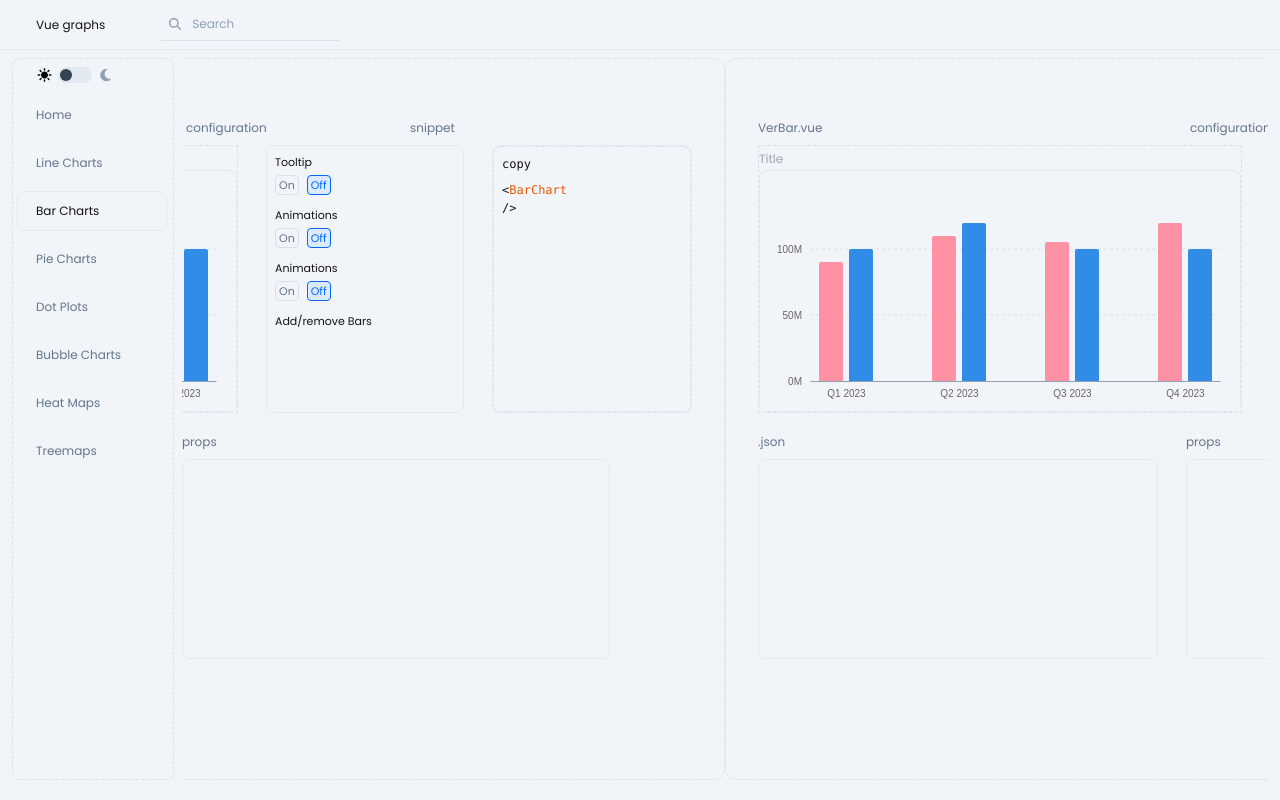
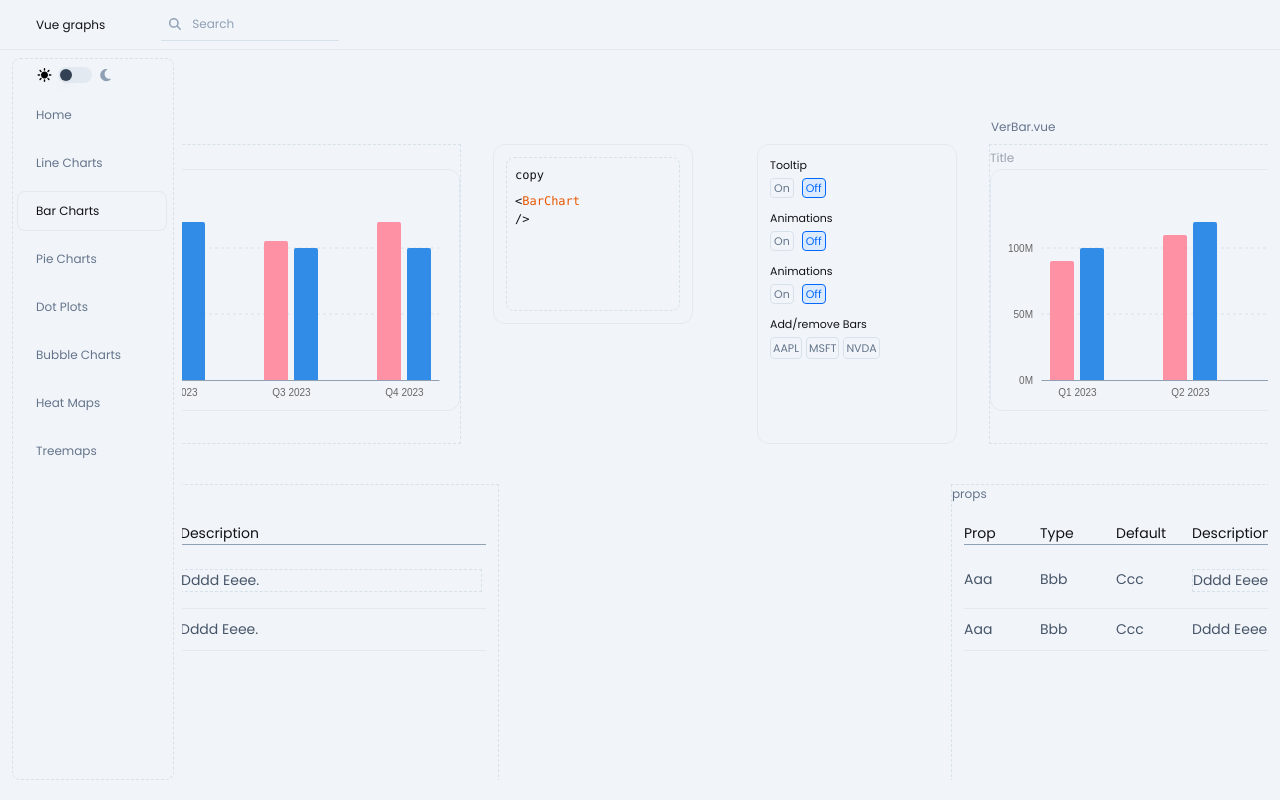
Before and after one commit to rebanovsky/vue-graphs, a Vue app in the folder frontend/: page /bar in a window 1280 px wide. Built offline with nearby package versions, Linux system fonts and the light colour scheme.

Commit message:
ui fixes

```diff
--- a/frontend/src/components/common/ChartContainer.vue
+++ b/frontend/src/components/common/ChartContainer.vue
@@ -1,6 +1,6 @@
 <template>
   <div
-    class="chart-container flex w-[auto] flex-col gridlines gap-[20px] p-[32px] rounded-[12px]"
+    class="chart-container flex w-[auto] flex-col gap-[20px] p-[32px] rounded-[12px]"
   >
     <div class="chart-title w-[200px] py-[4px]">
       <div class="h-[100%] rounded-[8px] text-[14px] text-slate-500 flex"></div>
@@ -8,44 +8,71 @@
 
     <div class="flex flex-col gap-[8px]">
       <div
-        class="header-row w-[100%] flex gap-[32px] items-end text-slate-700 dark:text-slate-300 text-[12px]"
+        class="header-row w-[100%] flex gap-[32px] justify-center items-end text-slate-700 dark:text-slate-300 text-[12px]"
       >
-        <div class="header-graph w-[400px] text-slate-500">
+        <div class="header-graph w-[480px] text-slate-500">
           <slot name="title"></slot>
         </div>
-        <div class="header-config w-[192px] text-slate-500">configuration</div>
-        <div class="header-config w-[200px] text-slate-500">snippet</div>
       </div>
-      <div class="flex gap-[28px]">
-        <div class="flex flex-col gap-[8px]">
-          <slot></slot>
-        </div>
-
-        <div class="graph-config rounded-[8px] chart-border p-[8px]">
-          <div class="flex flex-col gap-[12px] w-[180px] h-[180px] overflow-y-auto">
+      <div class="flex flex-col gap-[40px]">
+        <div class="flex gap-[32px] justify-center">
+          <div class="config-header flex text-[14px]">
+            <div
+              class="flex flex-col gap-[12px] chart-border w-[200px] p-[12px] h-[300px] overflow-y-auto"
+            >
               <slot name="config"></slot>
             </div>
           </div>
-        <div class="w-[200px] chart-border">
+
+          <slot></slot>
+
+          <div class="config-header flex text-[14px]">
+            <div
+              class="flex flex-col gap-[12px] chart-border w-[200px] p-[12px] h-[180px] overflow-y-auto"
+            >
               <slot name="code-block"></slot>
             </div>
           </div>
+
         </div>
-    <div class="second-row flex gap-[28px]">
-      <div class="data-wrapper w-[400px] flex flex-col gap-[8px]">
-        <div class="props-title text-[12px] text-slate-500">{{ dataFile }}</div>
+        <div class="second-row flex gap-[28px] justify-center">
+          <div class="props-wrapper w-[560px] gridlines flex flex-col gap-[8px]">
+            <div class="props-title text-[12px] text-slate-500">props</div>
             <div
-          class="chart-properties text-[12px] w-[auto] h-[200px] chart-border p-[12px] rounded-[8px]"
+              class="chart-properties text-[14px] w-[auto] h-[400px] p-[12px] rounded-[8px]"
             >
-          <slot name="data"></slot>
+              <div class="props-table flex flex-col gap-[8px]">
+                <div
+                  class="props-header flex gap-[12px] border-b-[1px] border-slate-400 dark:border-slate-600"
+                >
+                  <div class="props-title w-[64px]">Prop</div>
+                  <div class="props-title w-[64px]">Type</div>
+                  <div class="props-title w-[64px]">Default</div>
+                  <div class="props-title w-[302px]">Description</div>
+                </div>
+                <div
+                  class="props-data flex flex-col gap-[0px] dark:text-slate-300"
+                >
+                  <div
+                    class="props-row flex gap-[12px] py-[16px] text-slate-600 dark:text-slate-400 border-b-[1px] border-slate-200 dark:border-slate-800"
+                  >
+                    <div class="props-cell w-[64px]">Aaa</div>
+                    <div class="props-cell w-[64px]">Bbb</div>
+                    <div class="props-cell w-[64px]">Ccc</div>
+                    <div class="props-cell gridlines w-[302px]">Dddd Eeee.</div>
+                  </div>
+                  <div
+                    class="props-row flex gap-[12px] text-slate-600 dark:text-slate-400 py-[10px] border-b-[1px] border-slate-200 dark:border-slate-800"
+                  >
+                    <div class="props-cell w-[64px]">Aaa</div>
+                    <div class="props-cell w-[64px]">Bbb</div>
+                    <div class="props-cell w-[64px]">Ccc</div>
+                    <div class="props-cell w-[302px]">Dddd Eeee.</div>
                   </div>
                 </div>
-      <div class="props-wrapper w-[428px] flex flex-col gap-[8px]">
-        <div class="props-title text-[12px] text-slate-500">props</div>
-        <div
-          class="chart-properties text-[12px] w-[auto] h-[200px] chart-border p-[12px] rounded-[8px]"
-        >
-          <slot name="props"></slot>
+              </div>
+            </div>
+          </div>
         </div>
       </div>
     </div>
--- a/frontend/src/components/v-graphs/graphs/SingleLine.vue
+++ b/frontend/src/components/v-graphs/graphs/SingleLine.vue
@@ -216,7 +216,7 @@ export default {
                 .attr("x", mx) // Position aligned with the mouse x on the vertical line
                 .attr("y", 0) // Position at the top of the SVG drawing area
                 .text(d3.format(".2f")(closestPt.y)) // Format the y value to 2 decimal places
-                .attr("class", "fill-slate-500 text-[14px] gridlines") // Text color
+                .attr("class", "fill-slate-500 text-[1em] gridlines") // Text color
                 .attr("text-anchor", "left") // Text alignment to the left of the x position
                 .attr("alignment-baseline", "hanging") // Text alignment to hang from the y position
                 .attr("dx", "5px") // Offset from the vertical line to avoid overlap
--- a/frontend/src/index.css
+++ b/frontend/src/index.css
@@ -13,7 +13,7 @@
   }
   .chart-border {
     border-width: 1px;
-    border-radius: 8px;
+    border-radius: 12px;
     border-color: theme("colors.slate.200");
     @apply dark:border-slate-800;
   }
--- a/frontend/src/views/v-graphs/graphs/BarCharts.vue
+++ b/frontend/src/views/v-graphs/graphs/BarCharts.vue
@@ -48,7 +48,7 @@
           </div>
           <transition-group name="list" tag="div" class="flex flex-col">
             <div
-              class="props px-[16px] flex"
+              class="props pl-[16px] flex"
               v-for="prop in singleLineProps"
               :key="prop.name"
             >
@@ -113,7 +113,7 @@
           </div>
           <transition-group name="list" tag="div" class="flex flex-col">
             <div
-              class="props px-[16px] flex"
+              class="props pl-[16px] flex"
               v-for="prop in singleLineProps"
               :key="prop.name"
             >
--- a/frontend/src/views/v-graphs/graphs/BubbleCharts.vue
+++ b/frontend/src/views/v-graphs/graphs/BubbleCharts.vue
@@ -42,7 +42,7 @@
           </div>
           <transition-group name="list" tag="div" class="flex flex-col">
             <div
-              class="props px-[16px] flex"
+              class="props pl-[16px] flex"
               v-for="prop in singleLineProps"
               :key="prop.name"
             >
--- a/frontend/src/views/v-graphs/graphs/DotGraphs.vue
+++ b/frontend/src/views/v-graphs/graphs/DotGraphs.vue
@@ -42,7 +42,7 @@
           </div>
           <transition-group name="list" tag="div" class="flex flex-col">
             <div
-              class="props px-[16px] flex"
+              class="props pl-[16px] flex"
               v-for="prop in singleLineProps"
               :key="prop.name"
             >
--- a/frontend/src/views/v-graphs/graphs/LineCharts.vue
+++ b/frontend/src/views/v-graphs/graphs/LineCharts.vue
@@ -4,15 +4,14 @@
     <ChartContainer>
       <template #title>SingleLine.vue</template>
       <SingleLine
-        :width="400"
-        :height="200"
+        :width="560"
+        :height="280"
         :data="lineData"
         dateFormat="%Y-%m-%d"
         :line-color="chartConfig.lineColor"
         :tooltip="chartConfig.tooltip"
       />
       <template #config>
-
         <RadioButton
           :title="barTooltip.title"
           :options="barTooltip.config"
@@ -32,7 +31,7 @@
       </template>
       <template #code-block>
         <div
-          class="codeblock h-[100%] text-[12px] transition ease duration-100 flex flex-col gap-[8px] w-[100%] font-mono rounded-[8px] p-[8px]"
+          class="codeblock h-[100%] text-[12px] transition ease duration-100 flex flex-col gap-[8px] w-[100%] font-mono"
         >
           <div class="copy-code w-[100%] flex">copy</div>
           <div class="flex flex-col relative">
@@ -44,7 +43,7 @@
             </div>
             <transition-group name="list" tag="div" class="flex flex-col">
               <div
-                class="props px-[16px] flex"
+                class="props pl-[16px] flex"
                 v-for="prop in singleLineProps"
                 :key="prop.name"
               >
@@ -63,9 +62,6 @@
             </transition-group>
           </div>
         </div>
-      </template>
-      <template #props>
-
       </template>
     </ChartContainer>
 
@@ -117,7 +113,7 @@
             </div>
             <transition-group name="list" tag="div" class="flex flex-col">
               <div
-                class="props px-[16px] flex"
+                class="props pl-[16px] flex"
                 v-for="prop in singleLineProps"
                 :key="prop.name"
               >
@@ -187,7 +183,7 @@
             </div>
             <transition-group name="list" tag="div" class="flex flex-col">
               <div
-                class="props px-[16px] flex"
+                class="props pl-[16px] flex"
                 v-for="prop in singleLineProps"
                 :key="prop.name"
               >
--- a/frontend/src/views/v-graphs/graphs/PieCharts.vue
+++ b/frontend/src/views/v-graphs/graphs/PieCharts.vue
@@ -43,7 +43,7 @@
             </div>
             <transition-group name="list" tag="div" class="flex flex-col">
               <div
-                class="props px-[16px] flex"
+                class="props pl-[16px] flex"
                 v-for="prop in singleLineProps"
                 :key="prop.name"
               >
@@ -108,7 +108,7 @@
             </div>
             <transition-group name="list" tag="div" class="flex flex-col">
               <div
-                class="props px-[16px] flex"
+                class="props pl-[16px] flex"
                 v-for="prop in singleLineProps"
                 :key="prop.name"
               >
--- a/frontend/src/views/v-graphs/graphs/TheHeatmaps.vue
+++ b/frontend/src/views/v-graphs/graphs/TheHeatmaps.vue
@@ -35,7 +35,7 @@
           </div>
           <transition-group name="list" tag="div" class="flex flex-col">
             <div
-              class="props px-[16px] flex"
+              class="props pl-[16px] flex"
               v-for="prop in singleLineProps"
               :key="prop.name"
             >
--- a/frontend/src/views/v-graphs/graphs/TheTreemaps.vue
+++ b/frontend/src/views/v-graphs/graphs/TheTreemaps.vue
@@ -35,7 +35,7 @@
           </div>
           <transition-group name="list" tag="div" class="flex flex-col">
             <div
-              class="props px-[16px] flex"
+              class="props pl-[16px] flex"
               v-for="prop in singleLineProps"
               :key="prop.name"
             >
```
Lines whose indentation alone changed are shown as unchanged.
